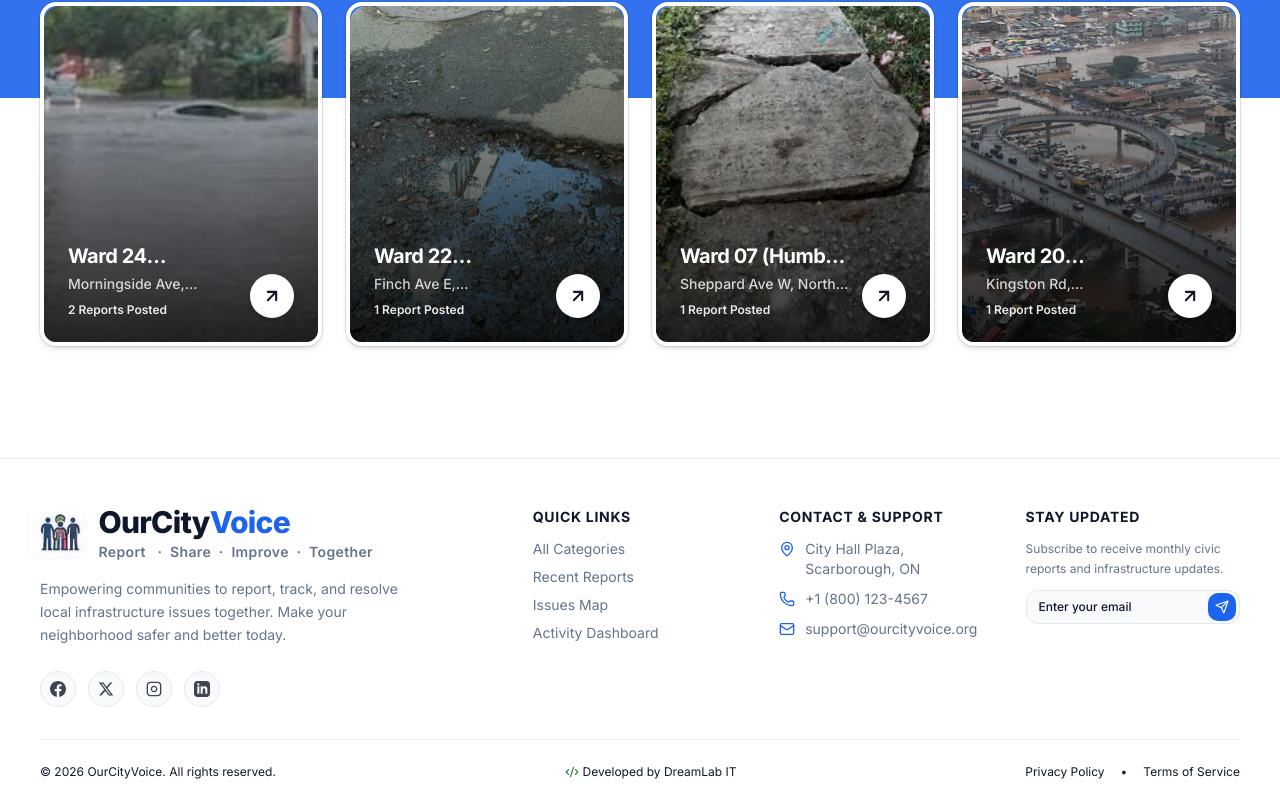
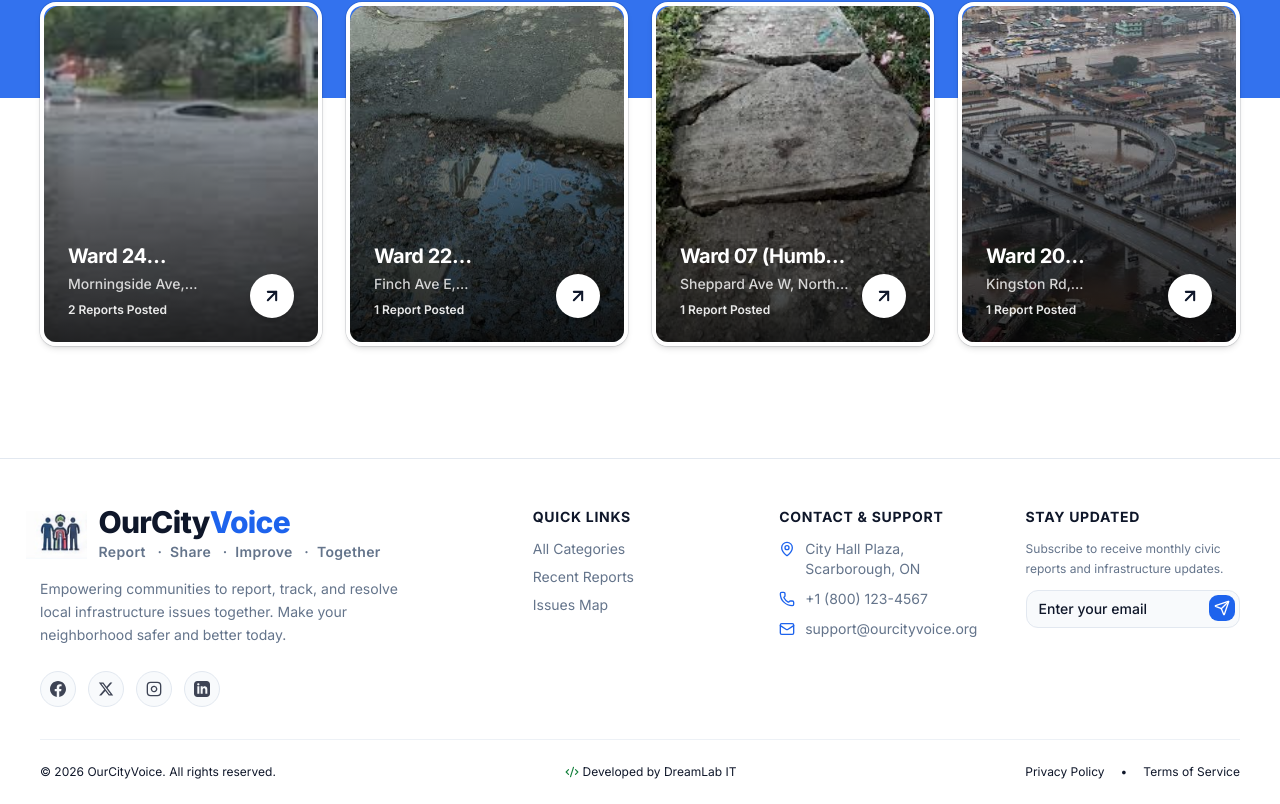
Before and after one commit to DreamLabIt/our-city-voice, a Next.js app in the folder frontend/: page / in a window 1280 px wide. Shown: the part 2539-3343 px from the top of the page. Built offline with nearby package versions, Linux system fonts and the light colour scheme; no server answers.

Commit message:
Footer component with subscription form and validation

```diff
--- a/frontend/components/common/Footer.tsx
+++ b/frontend/components/common/Footer.tsx
@@ -1,14 +1,36 @@
 "use client";
 
-import React, { FormEvent } from "react";
+import React from "react";
 import Link from "next/link";
 import { MapPin, Mail, Phone, Send, Code2 } from "lucide-react";
 import Image from "next/image";
 import SectionContainer from "./SectionContainer";
+import { toast } from "sonner";
+import { useForm } from "react-hook-form";
+import {
+    Form,
+    FormControl,
+    FormField,
+    FormItem,
+    FormMessage,
+} from "@/components/ui/form";
+import { Input } from "@/components/ui/input";
+import { Button } from "@/components/ui/button";
+
+type SubscribeFormValues = {
+    email: string;
+};
 
 export default function Footer(): React.ReactNode {
-    const handleSubscribe = (e: FormEvent<HTMLFormElement>): void => {
-        e.preventDefault();
+    const form = useForm<SubscribeFormValues>({
+        defaultValues: {
+            email: "",
+        },
+    });
+
+    const handleSubscribe = (values: SubscribeFormValues): void => {
+        toast.success("Subscription successful!");
+        form.reset();
     };
 
     return (
@@ -16,7 +38,10 @@ export default function Footer(): React.ReactNode {
             <SectionContainer>
                 <div className="grid grid-cols-1 md:grid-cols-2 lg:grid-cols-5 gap-8">
                     <div className="lg:col-span-2 space-y-4 mb-8">
-                        <Link href="/" className="flex items-center gap-3 group shrink-0 -ml-3.5">
+                        <Link
+                            href="/"
+                            className="flex items-center gap-3 group shrink-0 -ml-3.5"
+                        >
                             <div className="relative flex items-center justify-center">
                                 <Image
                                     src="/logo.png"
@@ -30,40 +55,54 @@ export default function Footer(): React.ReactNode {
 
                             <div className="flex flex-col justify-center">
                                 <div className="text-xl sm:text-3xl font-extrabold tracking-tight leading-none flex items-center">
-                                    <span className="text-foreground">OurCity</span>
+                                    <span className="text-foreground">
+                                        OurCity
+                                    </span>
                                     <span className="text-primary">Voice</span>
                                 </div>
+
                                 <p className="text-[11px] sm:text-[14px] font-semibold text-muted-foreground tracking-wide mt-1">
                                     Report
-                                    &nbsp;&nbsp;·&nbsp;&nbsp;Share&nbsp;&nbsp;·&nbsp;&nbsp;Improve&nbsp;&nbsp;·&nbsp;&nbsp;Together
+                                    &nbsp;&nbsp;·&nbsp;&nbsp;Share
+                                    &nbsp;&nbsp;·&nbsp;&nbsp;Improve
+                                    &nbsp;&nbsp;·&nbsp;&nbsp;Together
                                 </p>
                             </div>
                         </Link>
 
                         <p className="text-sm text-muted-foreground leading-relaxed max-w-sm">
-                            Empowering communities to report, track, and resolve local
-                            infrastructure issues together. Make your neighborhood safer and better
-                            today.
+                            Empowering communities to report, track, and resolve
+                            local infrastructure issues together. Make your
+                            neighborhood safer and better today.
                         </p>
+
                         <div className="flex items-center gap-3 pt-2">
                             <Link
                                 href="#"
                                 className="w-9 h-9 rounded-full bg-section hover:bg-primary hover:text-white text-foreground/80 flex items-center justify-center transition-colors border border-border-custom"
                                 aria-label="Facebook"
                             >
-                                <svg className="w-4 h-4 fill-current" viewBox="0 0 24 24">
+                                <svg
+                                    className="w-4 h-4 fill-current"
+                                    viewBox="0 0 24 24"
+                                >
                                     <path d="M24 12.073c0-6.627-5.373-12-12-12s-12 5.373-12 12c0 5.99 4.388 10.954 10.125 11.854v-8.385H7.078v-3.47h3.047V9.43c0-3.007 1.792-4.669 4.533-4.669 1.312 0 2.686.235 2.686.235v2.953H15.83c-1.491 0-1.956.925-1.956 1.874v2.25h3.328l-.532 3.47h-2.796v8.385C19.612 23.027 24 18.062 24 12.073z" />
                                 </svg>
                             </Link>
+
                             <Link
                                 href="#"
                                 className="w-9 h-9 rounded-full bg-section hover:bg-primary hover:text-white text-foreground/80 flex items-center justify-center transition-colors border border-border-custom"
                                 aria-label="Twitter"
                             >
-                                <svg className="w-4 h-4 fill-current" viewBox="0 0 24 24">
+                                <svg
+                                    className="w-4 h-4 fill-current"
+                                    viewBox="0 0 24 24"
+                                >
                                     <path d="M18.244 2.25h3.308l-7.227 8.26 8.502 11.24H16.17l-5.214-6.817L4.99 21.75H1.68l7.73-8.835L1.254 2.25H8.08l4.713 6.231zm-1.161 17.52h1.833L7.084 4.126H5.117z" />
                                 </svg>
                             </Link>
+
                             <Link
                                 href="#"
                                 className="w-9 h-9 rounded-full bg-section hover:bg-primary hover:text-white text-foreground/80 flex items-center justify-center transition-colors border border-border-custom"
@@ -73,55 +112,69 @@ export default function Footer(): React.ReactNode {
                                     className="w-4 h-4 fill-none stroke-current stroke-2 stroke-round"
                                     viewBox="0 0 24 24"
                                 >
-                                    <rect x="2" y="2" width="20" height="20" rx="5" ry="5"></rect>
-                                    <path d="M16 11.37A4 4 0 1 1 12.63 8 4 4 0 0 1 16 11.37z"></path>
-                                    <line x1="17.5" y1="6.5" x2="17.51" y2="6.5"></line>
+                                    <rect
+                                        x="2"
+                                        y="2"
+                                        width="20"
+                                        height="20"
+                                        rx="5"
+                                        ry="5"
+                                    />
+                                    <path d="M16 11.37A4 4 0 1 1 12.63 8 4 4 0 0 1 16 11.37z" />
+                                    <line
+                                        x1="17.5"
+                                        y1="6.5"
+                                        x2="17.51"
+                                        y2="6.5"
+                                    />
                                 </svg>
                             </Link>
+
                             <Link
                                 href="#"
                                 className="w-9 h-9 rounded-full bg-section hover:bg-primary hover:text-white text-foreground/80 flex items-center justify-center transition-colors border border-border-custom"
                                 aria-label="LinkedIn"
                             >
-                                <svg className="w-4 h-4 fill-current" viewBox="0 0 24 24">
+                                <svg
+                                    className="w-4 h-4 fill-current"
+                                    viewBox="0 0 24 24"
+                                >
                                     <path d="M19 0h-14c-2.761 0-5 2.239-5 5v14c0 2.761 2.239 5 5 5h14c2.762 0 5-2.239 5-5v-14c0-2.761-2.238-5-5-5zm-11 19h-3v-11h3v11zm-1.5-12.268c-.966 0-1.75-.79-1.75-1.764s.784-1.764 1.75-1.764 1.75.79 1.75 1.764-.783 1.764-1.75 1.764zm13.5 12.268h-3v-5.604c0-3.368-4-3.113-4 0v5.604h-3v-11h3v1.765c1.396-2.586 7-2.777 7 2.476v6.759z" />
                                 </svg>
                             </Link>
                         </div>
                     </div>
 
-                    <div className="space-y-3 ">
+                    <div className="space-y-3">
                         <h3 className="text-sm font-bold text-foreground uppercase tracking-wider">
                             Quick Links
                         </h3>
+
                         <ul className="space-y-2 text-sm text-muted-foreground">
                             <li>
-                                <Link href="/" className="hover:text-primary transition-colors">
+                                <Link
+                                    href="/reports"
+                                    className="hover:text-primary transition-colors"
+                                >
                                     All Categories
                                 </Link>
                             </li>
+
                             <li>
                                 <Link
                                     href="/reports"
-                                    className="hover:text-primary  transition-colors"
+                                    className="hover:text-primary transition-colors"
                                 >
                                     Recent Reports
                                 </Link>
                             </li>
+
                             <li>
                                 <Link
                                     href="/issues-map"
-                                    className="hover:text-primary  transition-colors"
+                                    className="hover:text-primary transition-colors"
                                 >
                                     Issues Map
-                                </Link>
-                            </li>
-                            <li>
-                                <Link
-                                    href="/statistics"
-                                    className="hover:text-primary transition-colors"
-                                >
-                                    Activity Dashboard
                                 </Link>
                             </li>
                         </ul>
@@ -131,15 +184,20 @@ export default function Footer(): React.ReactNode {
                         <h3 className="text-sm font-bold text-foreground uppercase tracking-wider">
                             Contact & Support
                         </h3>
+
                         <ul className="space-y-2.5 text-sm text-muted-foreground">
                             <li className="flex items-start gap-2.5">
                                 <MapPin className="w-4 h-4 text-primary shrink-0 mt-0.5" />
-                                <span>City Hall Plaza, Scarborough, ON</span>
+                                <span>
+                                    City Hall Plaza, Scarborough, ON
+                                </span>
                             </li>
+
                             <li className="flex items-center gap-2.5">
                                 <Phone className="w-4 h-4 text-primary shrink-0" />
                                 <span>+1 (800) 123-4567</span>
                             </li>
+
                             <li className="flex items-center gap-2.5">
                                 <Mail className="w-4 h-4 text-primary shrink-0" />
                                 <span>support@ourcityvoice.org</span>
@@ -147,38 +205,77 @@ export default function Footer(): React.ReactNode {
                         </ul>
                     </div>
 
-                    <div className="w-full max-w-62.5 space-y-3">
-                        <h3 className="text-sm font-bold text-foreground uppercase tracking-wider ">
+                    <div className="w-full max-w-62.5 space-y-3 mb-3">
+                        <h3 className="text-sm font-bold text-foreground uppercase tracking-wider">
                             Stay Updated
                         </h3>
+
                         <p className="text-xs text-muted-foreground leading-relaxed">
-                            Subscribe to receive monthly civic reports and infrastructure updates.
+                            Subscribe to receive monthly civic reports and
+                            infrastructure updates.
                         </p>
-                        <form onSubmit={handleSubscribe} className="space-y-2 mb-4 md:mb-0">
+
+                        <Form {...form}>
+                            <form
+                                onSubmit={form.handleSubmit(handleSubscribe)}
+                                className="space-y-2 mb-4 md:mb-0"
+                            >
+                                <FormField
+                                    control={form.control}
+                                    name="email"
+                                    rules={{
+                                        required: "Email is required",
+                                        pattern: {
+                                            value: /^[^\s@]+@[^\s@]+\.[^\s@]+$/,
+                                            message:
+                                                "Please enter a valid email address",
+                                        },
+                                    }}
+                                    render={({ field }) => (
+                                        <FormItem className="space-y-0">
                                             <div className="relative">
-                                <input
+                                                <FormControl>
+                                                    <Input
                                                         type="email"
                                                         placeholder="Enter your email"
-                                    className="w-full pl-3 pr-10 py-2 bg-section border border-border-custom rounded-lg text-xs font-medium text-muted-foreground placeholder:text-foreground focus:outline-none focus:ring-1 focus:ring-primary"
+                                                        className="w-full pl-3 pr-10 py-2 bg-section border border-border-custom rounded-lg text-xs font-medium text-muted-foreground placeholder:text-foreground focus-visible:outline-none focus-visible:ring-1 focus-visible:ring-primary h-auto"
+                                                        {...field}
                                                     />
-                                <button
+                                                </FormControl>
+
+                                                <Button
                                                     type="submit"
-                                    className="absolute right-1 top-1/2 -translate-y-1/2 w-7 h-7 bg-primary hover:bg-primary-hover text-white rounded-md flex items-center justify-center transition-colors cursor-pointer"
+                                                    size="icon"
+                                                    className="absolute right-1 top-1 w-7 h-7 bg-primary hover:bg-primary-hover text-white rounded-md flex items-center justify-center transition-colors cursor-pointer"
                                                     aria-label="Subscribe"
                                                 >
                                                     <Send className="w-3.5 h-3.5" />
-                                </button>
+                                                </Button>
                                             </div>
+
+                                            <FormMessage className="mt-1 text-xs" />
+                                        </FormItem>
+                                    )}
+                                />
                             </form>
+                        </Form>
                     </div>
                 </div>
 
                 <div className="border-t border-border-custom/60 pt-6 flex flex-col sm:flex-row items-center justify-between gap-4 text-xs text-foreground">
-                    <p>© {new Date().getFullYear()} OurCityVoice. All rights reserved.</p>
+                    <p>
+                        © {new Date().getFullYear()} OurCityVoice. All rights
+                        reserved.
+                    </p>
 
-                    <div className="flex items-center gap-1">
+                    <div>
+                        <Link
+                            href="https://dreamlabit.com/"
+                            className="flex items-center gap-1 hover:text-primary"
+                        >
                             <Code2 className="w-3.5 h-3.5 text-tag-green-text" />
                             <span>Developed by DreamLab IT</span>
+                        </Link>
                     </div>
 
                     <div className="flex items-center gap-4">
@@ -188,7 +285,9 @@ export default function Footer(): React.ReactNode {
                         >
                             Privacy Policy
                         </Link>
+
                         <span>•</span>
+
                         <Link
                             href="/terms-of-service"
                             className="hover:text-primary transition-colors"
```
Lines whose indentation alone changed are shown as unchanged.
